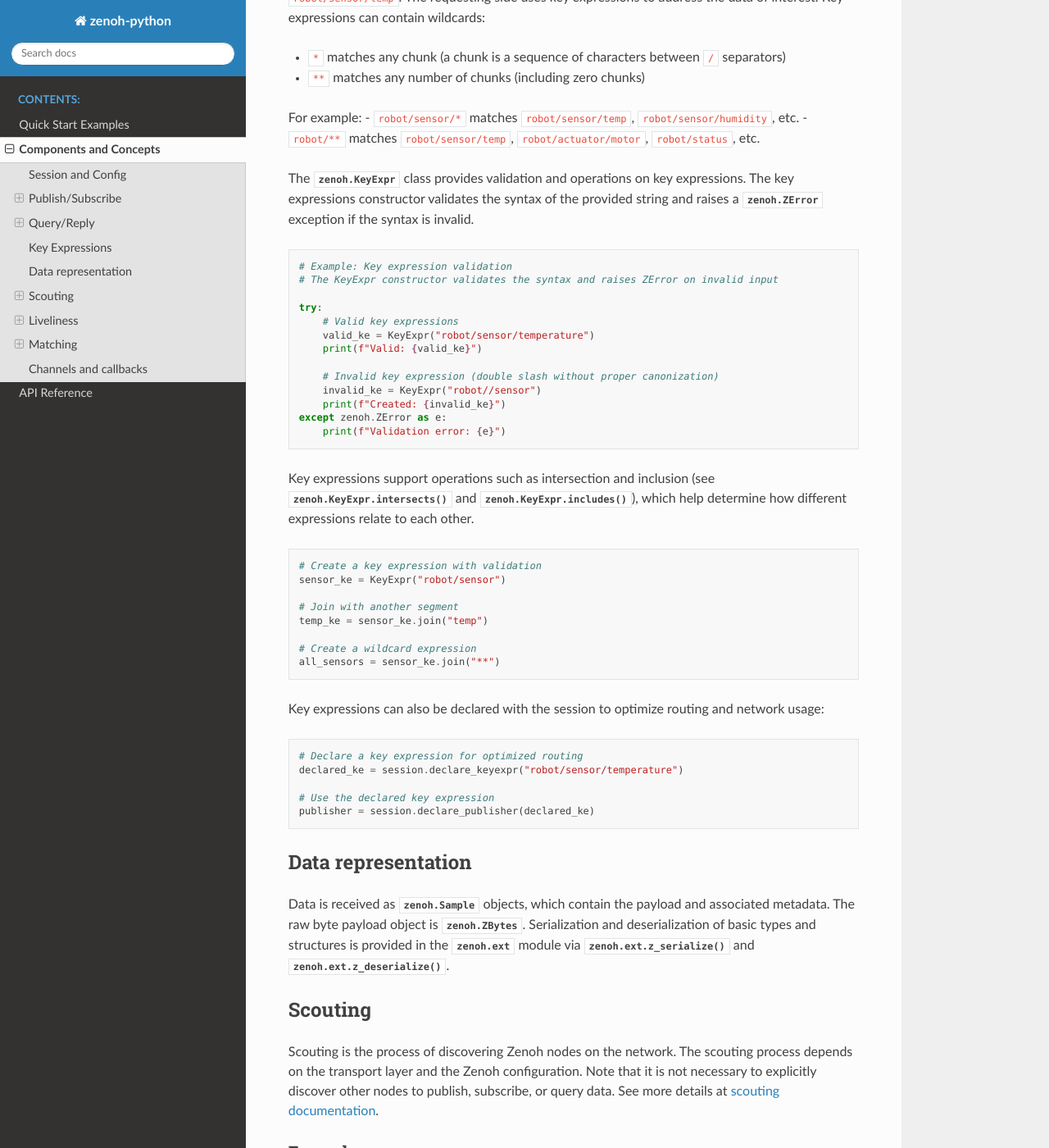
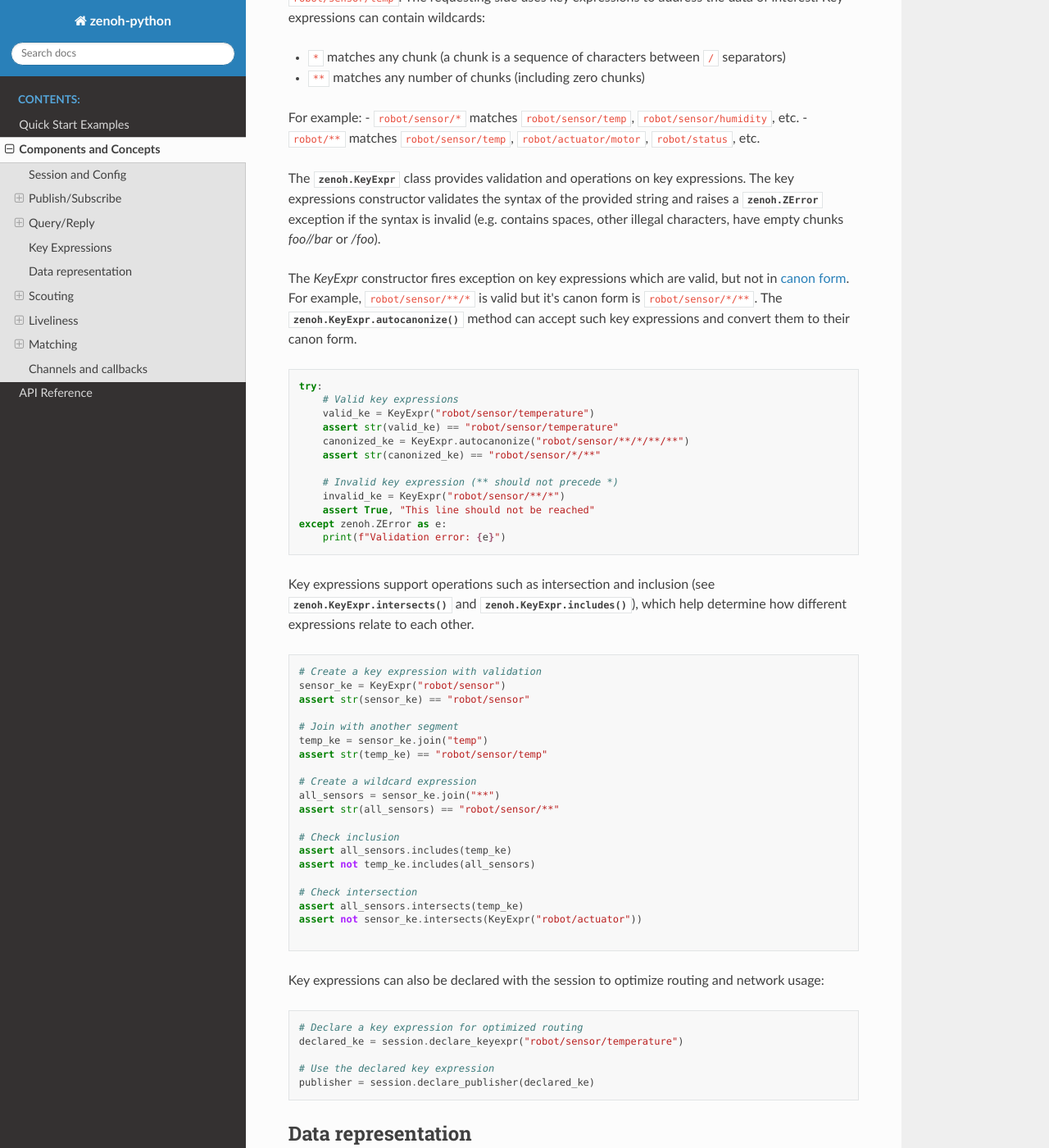
Before and after one commit to eclipse-zenoh/zenoh-python, a Sphinx documentation site: the page built from docs/concepts.rst, in a window 1280 px wide and 1400 px high, scrolled down 3219 px. Shown: the whole window at 82% size. Built offline with Sphinx 7.4.7 and the Read the Docs theme 3.1.0, drawn with Linux system fonts in a browser that asks for light colours.

Commit message:
keyexpr docs updated

```diff
--- a/docs/concepts.rst
+++ b/docs/concepts.rst
@@ -148,12 +148,17 @@ For example:
 
 The :class:`zenoh.KeyExpr` class provides validation and operations on key
 expressions. The key expressions constructor validates the syntax of the provided string
-and raises a :class:`zenoh.ZError` exception if the syntax is invalid.
+and raises a :class:`zenoh.ZError` exception if the syntax is invalid (e.g. contains spaces, other illegal characters, have empty chunks `foo//bar` or `/foo`).
+
+The `KeyExpr` constructor fires exception on key expressions which are valid, but not in
+`canon form <https://github.com/eclipse-zenoh/roadmap/blob/main/rfcs/ALL/Key%20Expressions.md#canon-forms>`_.
+For example, ``robot/sensor/**/*`` is valid but it's canon form is ``robot/sensor/*/**``.
+The :meth:`zenoh.KeyExpr.autocanonize` method can accept such key expressions and
+convert them to their canon form.
 
 .. literalinclude:: examples/keyexpr_validation.py
    :language: python
-   :lines: 9-15,19-24
-
+   :lines: 12-23
 
 Key expressions support operations such as intersection and inclusion (see
 :meth:`zenoh.KeyExpr.intersects` and :meth:`zenoh.KeyExpr.includes`), which
--- a/docs/examples/keyexpr_operations.py
+++ b/docs/examples/keyexpr_operations.py
@@ -4,10 +4,22 @@ from zenoh import KeyExpr
 # DOC_EXAMPLE_START
 # Create a key expression with validation
 sensor_ke = KeyExpr("robot/sensor")
+assert str(sensor_ke) == "robot/sensor"
 
 # Join with another segment
 temp_ke = sensor_ke.join("temp")
+assert str(temp_ke) == "robot/sensor/temp"
 
 # Create a wildcard expression
 all_sensors = sensor_ke.join("**")
+assert str(all_sensors) == "robot/sensor/**"
+
+# Check inclusion
+assert all_sensors.includes(temp_ke)
+assert not temp_ke.includes(all_sensors)
+
+# Check intersection
+assert all_sensors.intersects(temp_ke)
+assert not sensor_ke.intersects(KeyExpr("robot/actuator"))
+
 # DOC_EXAMPLE_END
--- a/docs/examples/keyexpr_validation.py
+++ b/docs/examples/keyexpr_validation.py
@@ -2,29 +2,23 @@ import zenoh
 from zenoh import KeyExpr
 
 # Test verification
-valid_created = False
+valids_created = False
 error_caught = False
 
-# DOC_EXAMPLE_START
 # Example: Key expression validation
 # The KeyExpr constructor validates the syntax and raises ZError on invalid input
 
+# DOC_EXAMPLE_START
 try:
     # Valid key expressions
     valid_ke = KeyExpr("robot/sensor/temperature")
-    print(f"Valid: {valid_ke}")
-# DOC_EXAMPLE_END
-    valid_created = True
-# DOC_EXAMPLE_START
+    assert str(valid_ke) == "robot/sensor/temperature"
+    canonized_ke = KeyExpr.autocanonize("robot/sensor/**/*/**/**")
+    assert str(canonized_ke) == "robot/sensor/*/**"
 
-    # Invalid key expression (double slash without proper canonization)
-    invalid_ke = KeyExpr("robot//sensor")
-    print(f"Created: {invalid_ke}")
+    # Invalid key expression (** should not precede *)
+    invalid_ke = KeyExpr("robot/sensor/**/*")
+    assert True, "This line should not be reached"
 except zenoh.ZError as e:
     print(f"Validation error: {e}")
 # DOC_EXAMPLE_END
-    error_caught = True
-
-# Test verification: ensure both valid creation and error handling work
-assert valid_created, "Expected valid KeyExpr to be created"
-assert error_caught, "Expected ZError to be raised for invalid KeyExpr"
```
Also changed, not shown: other parts of docs/concepts.rst (+1 -1 lines).
